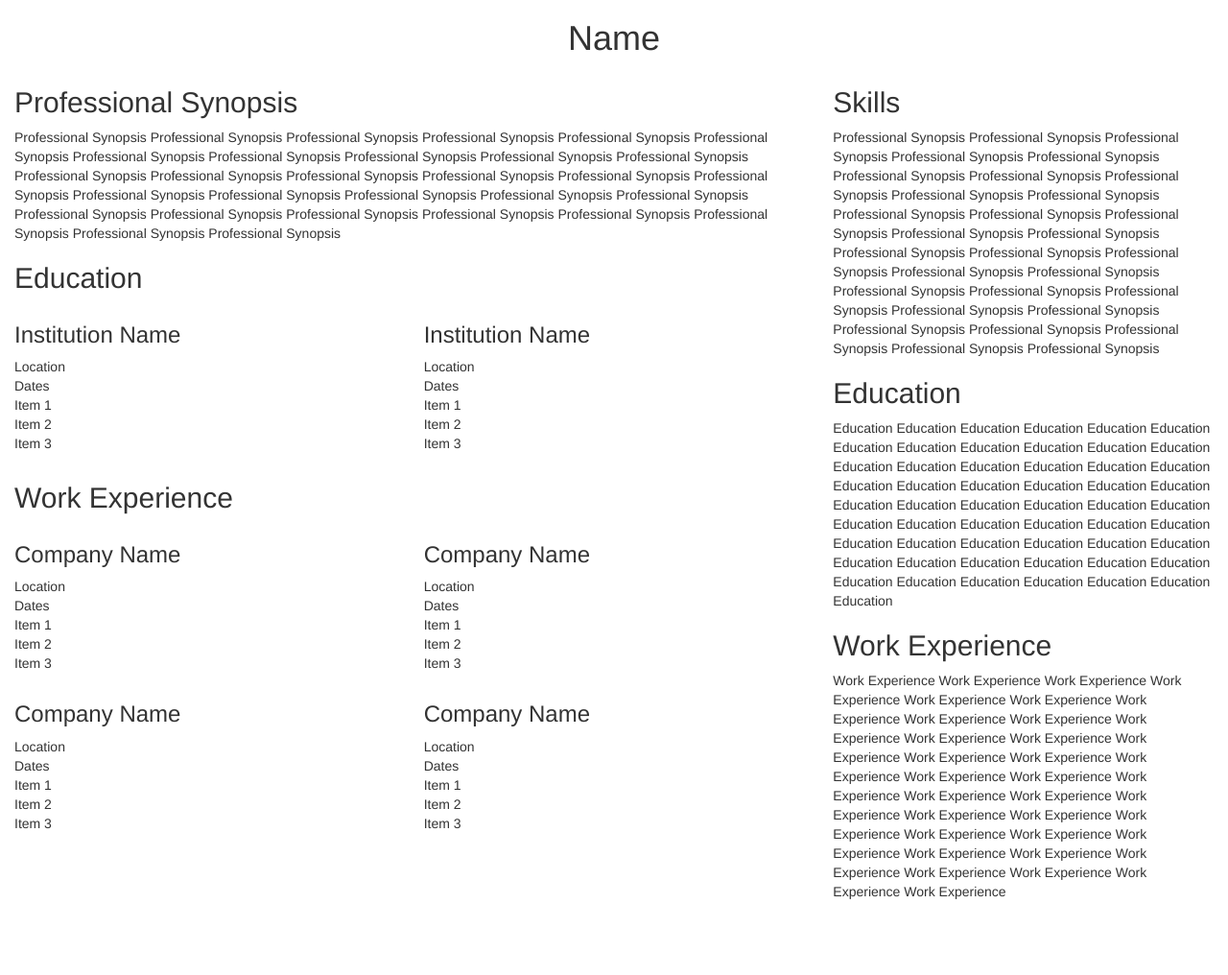
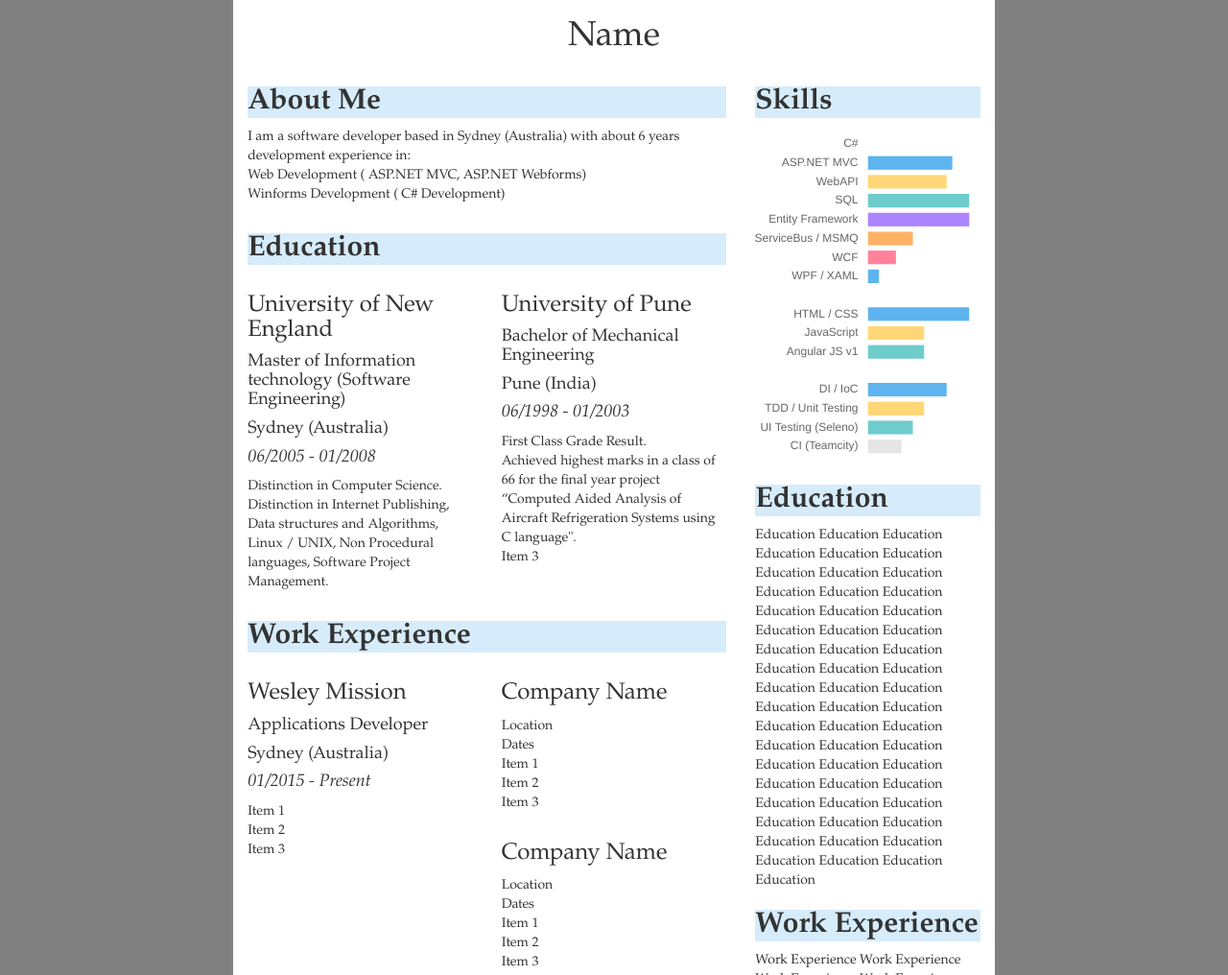
Before and after one commit to MindBlowingSoftware/SinglePageResume, a plain HTML site: page SinlePageResume/index.html in a window 1280 px wide. Shown: the top 1016 px of the page at 96% size. Before the commit the page ends 939 px from the top, so only its background shows below. Drawn offline with nearby package versions, Linux system fonts and the light colour scheme.

Commit message:
additional styles

```diff
--- a/SinlePageResume/index.html
+++ b/SinlePageResume/index.html
@@ -3,6 +3,32 @@
 <head>
     <title>Single Page Resume</title>
     <link href="Content/bootstrap.min.css" rel="stylesheet"/>
+    <style>
+        h1,h2,h3,h4,div,canvas {
+	        font-family: Garamond, Baskerville, "Baskerville Old Face", "Hoefler Text", "Times New Roman", serif;
+
+        }
+         h2 {
+             font-family: Garamond, Baskerville, "Baskerville Old Face", "Hoefler Text", "Times New Roman", serif;
+
+            background-color: #36a2eb;
+            background-color: rgba(54, 162, 235, 0.2);
+            font-weight: bold;
+         }
+
+         body {
+             background-color: gray;
+         }
+        .container-fluid {
+            max-width: 21cm;
+            background-color: white;
+        }
+        canvas {
+          width: 100%;
+          height: auto;
+        }
+
+    </style>
 
 </head>
 <body>
@@ -16,15 +42,15 @@
         <div class="col-lg-8 col-md-8 col-sm-8 col-xs-8">
             <div class="row">
                 <div class="col-lg-12 col-md-12 col-sm-12 col-xs-12">
-                        <h2>Professional Synopsis</h2>
+                    <h2>About Me</h2>
                 </div>
                 <div class="col-lg-12 col-md-12 col-sm-12 col-xs-12">
-                        Professional Synopsis Professional Synopsis Professional Synopsis Professional Synopsis Professional Synopsis
-                        Professional Synopsis Professional Synopsis Professional Synopsis Professional Synopsis Professional Synopsis
-                        Professional Synopsis Professional Synopsis Professional Synopsis Professional Synopsis Professional Synopsis
-                        Professional Synopsis Professional Synopsis Professional Synopsis Professional Synopsis Professional Synopsis
-                        Professional Synopsis Professional Synopsis Professional Synopsis Professional Synopsis Professional Synopsis
-                        Professional Synopsis Professional Synopsis Professional Synopsis Professional Synopsis Professional Synopsis
+                    I am a software developer based in Sydney (Australia) with about 6 years development experience in:
+                    <ul class="list-unstyled">
+                        <li>Web Development ( ASP.NET MVC, ASP.NET Webforms)</li>
+                        <li>Winforms Development ( C# Development)</li>
+                    </ul>
+
                 </div>
             </div>
             <div class="row">
@@ -34,24 +60,25 @@
                 <div class="col-lg-6 col-md-6 col-sm-6 col-xs-6">
                     <ul class="list-unstyled">
                         <li>
-                                <h3>Institution Name</h3>
+                            <h3>University of New England</h3>
                         </li>
-                            <li>Location</li>
-                            <li>Dates</li>
-                            <li>Item 1</li>
-                            <li>Item 2</li>
-                            <li>Item 3</li>
+                        <li><h4>Master of Information technology (Software Engineering)</h4></li>
+                        <li><h4>Sydney (Australia)</h4></li>
+                        <li><h4><i>06/2005 - 01/2008</i></h4></li>
+                        <li>Distinction in Computer Science.</li>
+                        <li>Distinction in Internet Publishing, Data structures and Algorithms, Linux / UNIX, Non Procedural languages, Software Project Management.</li>
                     </ul>
                 </div>
                 <div class="col-lg-6 col-md-6 col-sm-6 col-xs-6">
                     <ul class="list-unstyled">
                         <li>
-                                <h3>Institution Name</h3>
+                            <h3>University of Pune</h3>
                         </li>
-                            <li>Location</li>
-                            <li>Dates</li>
-                            <li>Item 1</li>
-                            <li>Item 2</li>
+                        <li><h4>Bachelor of Mechanical Engineering</h4></li>
+                        <li><h4>Pune (India)</h4></li>
+                        <li><h4><i>06/1998 - 01/2003</i></h4></li>
+                        <li>First Class Grade Result.</li>
+                        <li>Achieved highest marks in a class of 66 for the final year project “Computed Aided Analysis of Aircraft Refrigeration Systems using C language".</li>
                         <li>Item 3</li>
                     </ul>
                 </div>
@@ -65,10 +92,11 @@
                 <div class="col-lg-6 col-md-6 col-sm-6 col-xs-6">
                     <ul class="list-unstyled">
                         <li>
-                                <h3>Company Name</h3>
+                            <h3>Wesley Mission</h3>
                         </li>
-                            <li>Location</li>
-                            <li>Dates</li>
+                        <li><h4>Applications Developer</h4></li>
+                        <li><h4>Sydney (Australia)</h4></li>
+                        <li><h4><i>01/2015 - Present</i></h4></li>
                         <li>Item 1</li>
                         <li>Item 2</li>
                         <li>Item 3</li>
@@ -116,12 +144,7 @@
             <div class="row">
                 <div class="col-lg-12 col-md-12 col-sm-12 col-xs-12">
                     <h2>Skills</h2>
-                        Professional Synopsis Professional Synopsis Professional Synopsis Professional Synopsis Professional Synopsis
-                        Professional Synopsis Professional Synopsis Professional Synopsis Professional Synopsis Professional Synopsis
-                        Professional Synopsis Professional Synopsis Professional Synopsis Professional Synopsis Professional Synopsis
-                        Professional Synopsis Professional Synopsis Professional Synopsis Professional Synopsis Professional Synopsis
-                        Professional Synopsis Professional Synopsis Professional Synopsis Professional Synopsis Professional Synopsis
-                        Professional Synopsis Professional Synopsis Professional Synopsis Professional Synopsis Professional Synopsis
+                    <canvas id="myChart" width="400" height="600"></canvas>
                 </div>
             </div>
             <div class="row">
@@ -148,5 +171,75 @@
         </div>
     </div>
 </div>
+    <script src="Scripts/jquery-1.9.1.min.js"></script>
+    <script src="https://cdnjs.cloudflare.com/ajax/libs/Chart.js/2.4.0/Chart.min.js"></script>
+    <script>
+        var ctx = $("#myChart");
+        var myChart = new Chart(ctx, {
+            type: 'horizontalBar',
+            data: {
+                labels: ["C#", "ASP.NET MVC", "WebAPI", "SQL", "Entity Framework","NServiceBus / MSMQ", "WCF", "WPF / XAML", "",
+                         "HTML / CSS", "JavaScript", "Angular JS v1","",
+                         "DI / IoC", "TDD / Unit Testing", "UI Testing (Seleno)", "CI (Teamcity)"],
+                datasets: [
+                    {
+                        data: [, 75, 70, 90,90, 40, 25, 10, 0,
+                               90, 50, 50, 0,
+                               70, 50, 40, 30],
+                        backgroundColor: [
+                            'rgba(255, 99, 132, 0.8)',
+                            'rgba(54, 162, 235, 0.8)',
+                            'rgba(255, 206, 86, 0.8)',
+                            'rgba(75, 192, 192, 0.8)',
+                            'rgba(153, 102, 255,0.8)',
+                            'rgba(255, 159, 64, 0.8)',
+                            'rgba(255, 99, 132, 0.8)',
+                            'rgba(54, 162, 235, 0.8)',
+
+                            'rgba(255, 99, 132, 0.8)',
+                            'rgba(54, 162, 235, 0.8)',
+                            'rgba(255, 206, 86, 0.8)',
+                            'rgba(75, 192, 192, 0.8)',
+
+                            'rgba(255, 99, 132, 0.8)',
+                            'rgba(54, 162, 235, 0.8)',
+                            'rgba(255, 206, 86, 0.8)',
+                            'rgba(75, 192, 192, 0.8)',
+                        ],
+                        borderWidth: 0
+                    }
+                ]
+            },
+            options: {
+                legend: {
+                    display: false
+                },
+                scales: {
+                    xAxes: [
+                        {
+                            ticks: {
+                                display: false,
+                                beginAtZero: true,
+                                fontfamily: 'Garamond, Baskerville, "Baskerville Old Face", "Hoefler Text", "Times New Roman", serif'
+                            },
+                            gridLines: {
+                                display: false
+                            }
+                        }
+                    ],
+                    yAxes: [
+                    {
+                        gridLines: {
+                            display: false
+                        },
+                        ticks: {
+                            beginAtZero: true,
+                            fontfamily: 'Garamond, Baskerville, "Baskerville Old Face", "Hoefler Text", "Times New Roman", serif'
+                        }
+                    }]
+                }
+            }
+        });
+    </script>
 </body>
 </html>
```
Lines whose indentation alone changed are shown as unchanged.
